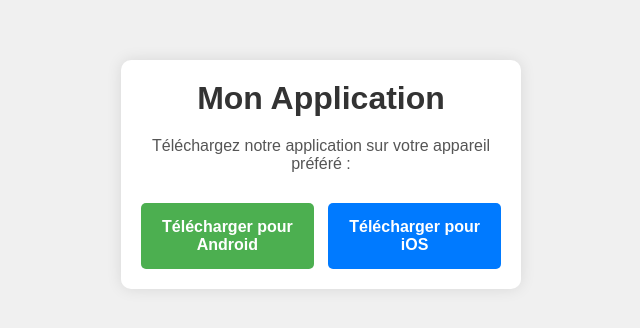
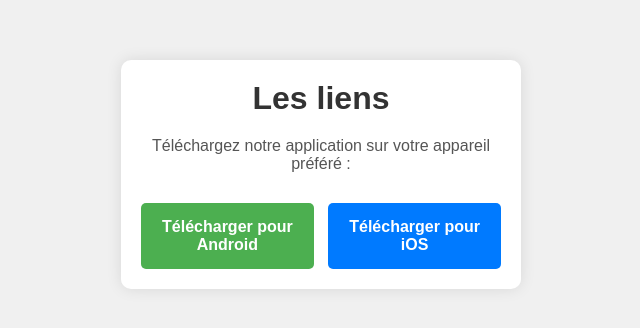
Before and after one commit to budgetappgestion/liens, a plain HTML site: page index.html in a window 1280 px wide. Shown: the part 226-554 px from the top of the page, without its empty margins (319-959 px from the left). Drawn offline with Linux system fonts and the light colour scheme.

Commit message:
Update index.html

```diff
--- a/index.html
+++ b/index.html
@@ -89,7 +89,7 @@
 <body>
 
     <div class="container">
-        <h1>Mon Application</h1>
+        <h1>Les liens</h1>
         <p>Téléchargez notre application sur votre appareil préféré :</p>
         <div class="app-links">
             <a href="https://play.google.com/store/apps/details?id=com.gestion.budgetapp" target="_blank">Télécharger pour Android</a>
```
